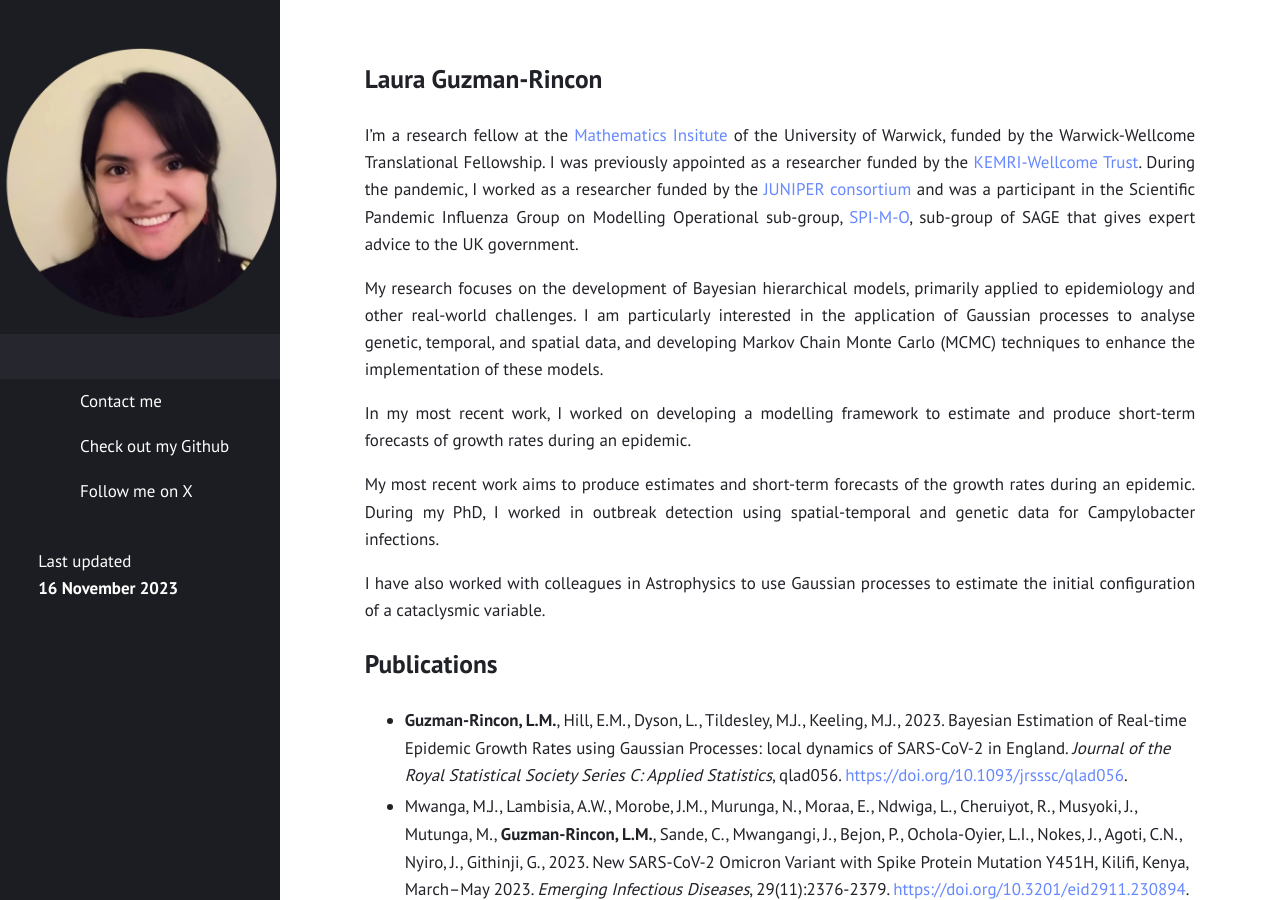
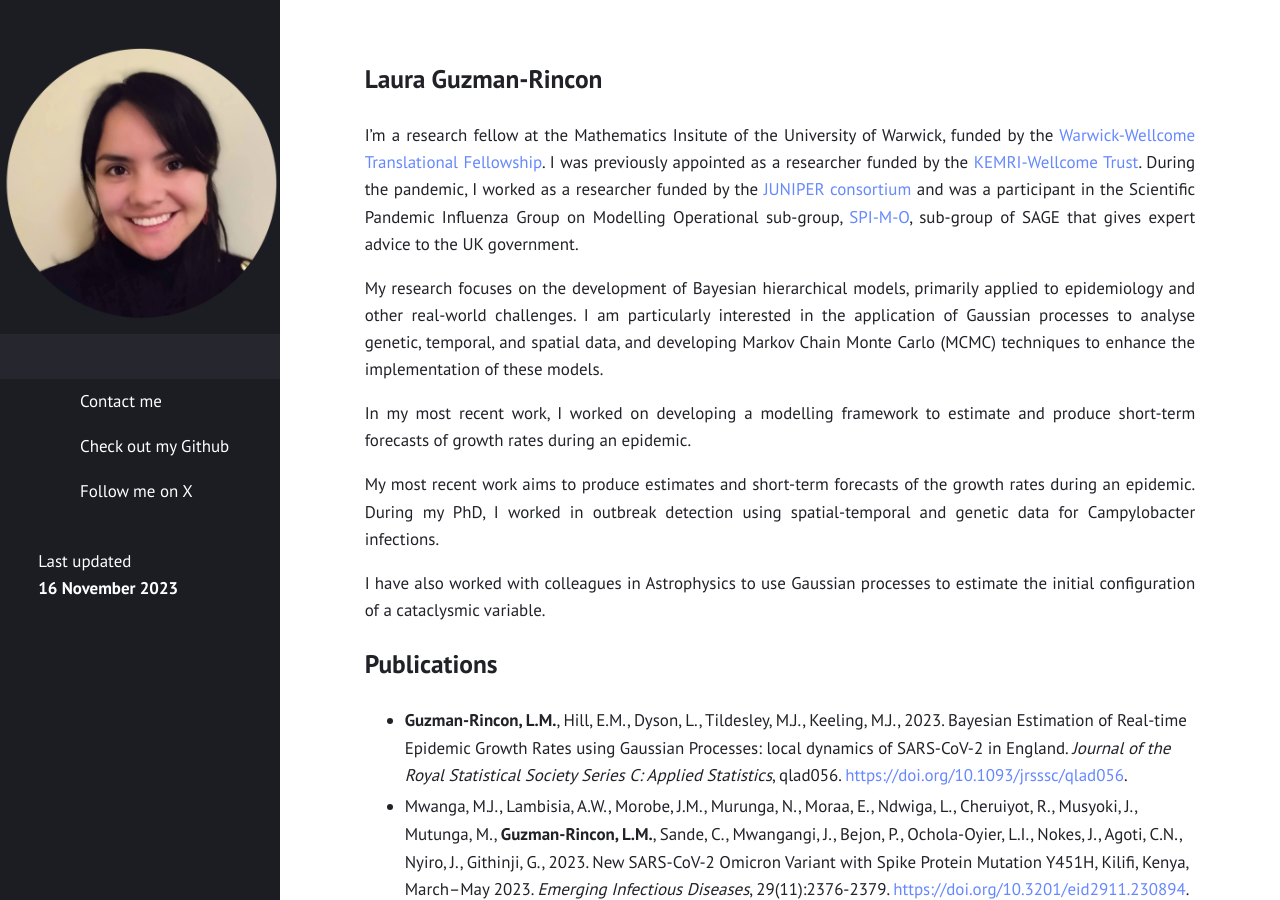
Before and after one commit to lauraguzmanrincon/lauraguzmanrincon.github.io, a Jekyll site: the page built from index.md, in a window 1280 px wide and 900 px high. Built offline with Jekyll 4.4.1, drawn with Linux system fonts in a browser that asks for light colours; part of the change alters nothing that is shown.

```diff
--- a/index.md
+++ b/index.md
@@ -5,7 +5,7 @@ title: ""
 
 # Laura Guzman-Rincon
 
-I'm a research fellow at the [Mathematics Insitute](https://warwick.ac.uk/fac/sci/maths/) of the University of Warwick, funded by the Warwick-Wellcome Translational Fellowship. I was previously appointed as a researcher funded by the [KEMRI-Wellcome Trust](https://kemri-wellcome.org/). During the pandemic, I worked as a researcher funded by the [JUNIPER consortium](https://maths.org/juniper/) and was a participant in the Scientific Pandemic Influenza Group on Modelling Operational sub-group, [SPI-M-O](https://www.gov.uk/government/groups/scientific-pandemic-influenza-subgroup-on-modelling), sub-group of SAGE that gives expert advice to the UK government.
+I'm a research fellow at the Mathematics Insitute of the University of Warwick, funded by the [Warwick-Wellcome Translational Fellowship](https://warwick.ac.uk/fac/sci/med/wellcome-translation/). I was previously appointed as a researcher funded by the [KEMRI-Wellcome Trust](https://kemri-wellcome.org/). During the pandemic, I worked as a researcher funded by the [JUNIPER consortium](https://maths.org/juniper/) and was a participant in the Scientific Pandemic Influenza Group on Modelling Operational sub-group, [SPI-M-O](https://www.gov.uk/government/groups/scientific-pandemic-influenza-subgroup-on-modelling), sub-group of SAGE that gives expert advice to the UK government.
 
 My research focuses on the development of Bayesian hierarchical models, primarily applied to epidemiology and other real-world challenges. I am particularly interested in the application of Gaussian processes to analyse genetic, temporal, and spatial data, and developing Markov Chain Monte Carlo (MCMC) techniques to enhance the implementation of these models.
 
```
